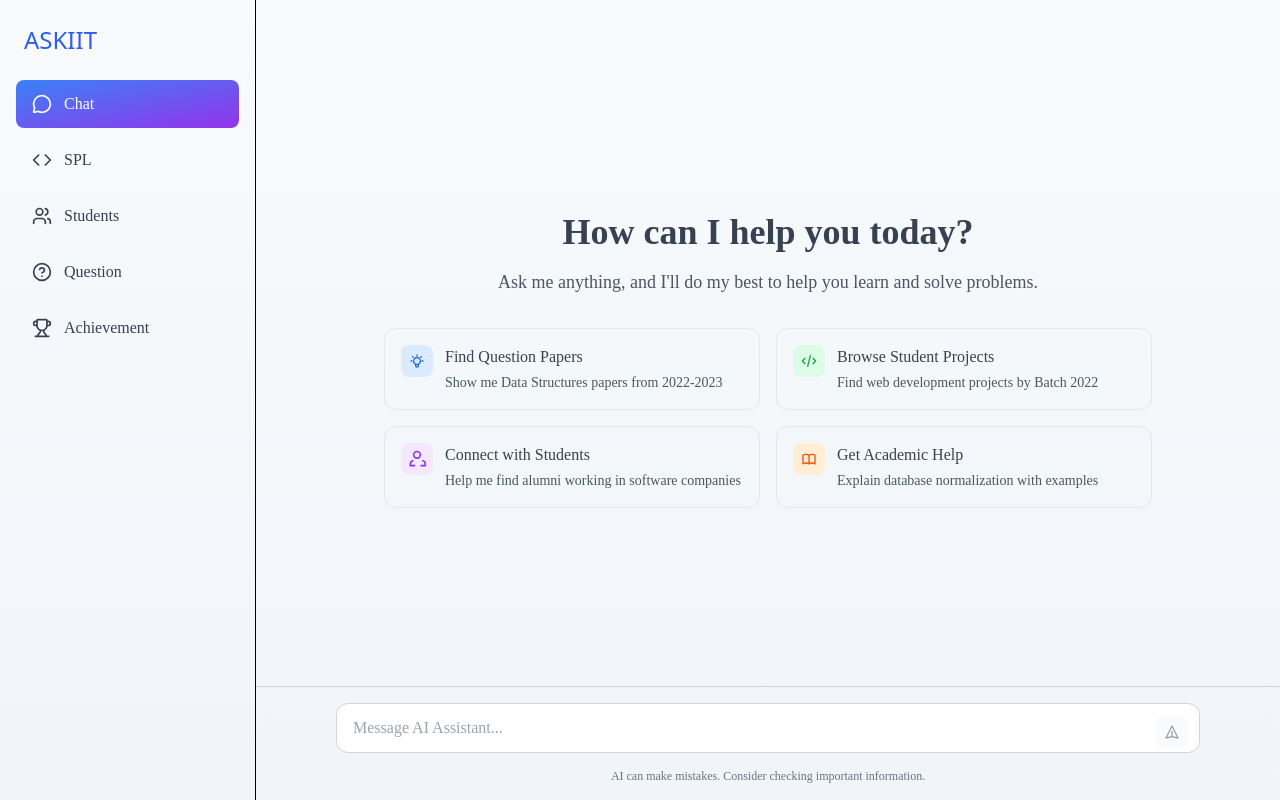
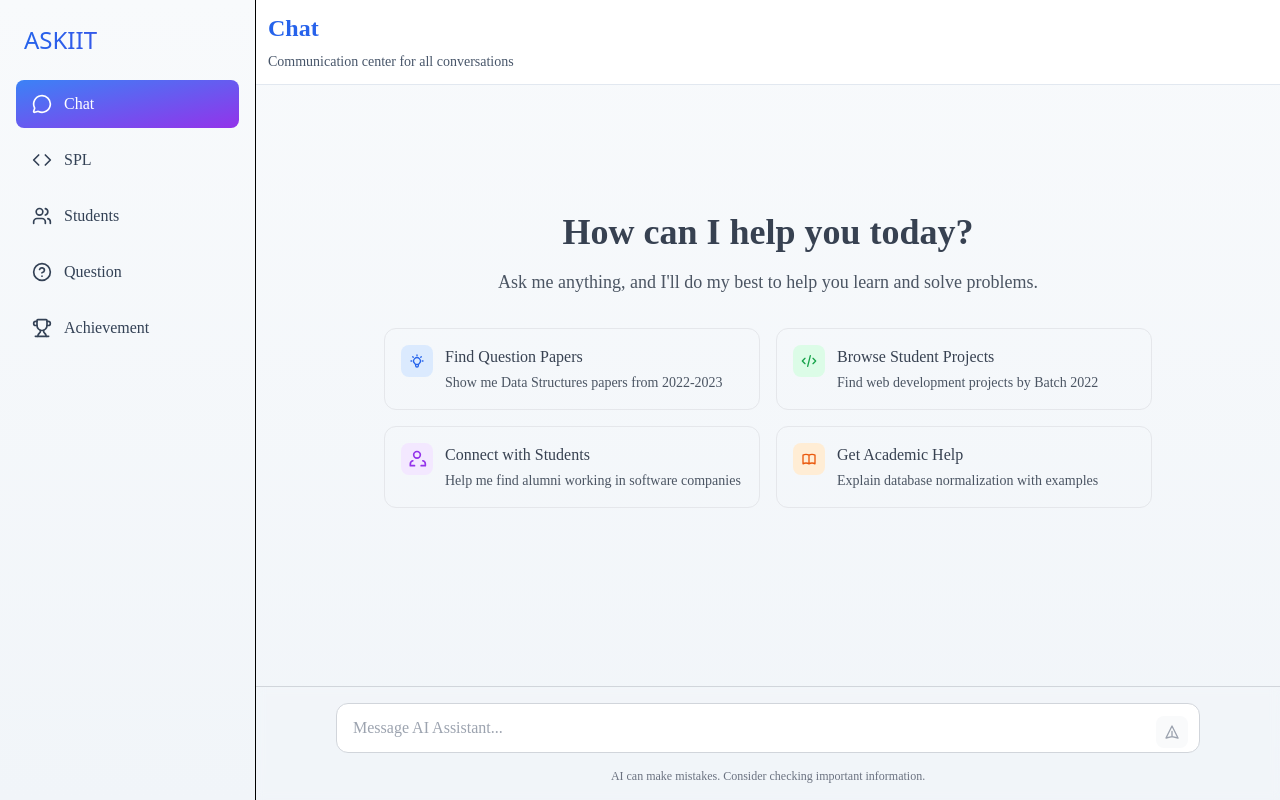
Before and after one commit to archmage-24/askiit, a Next.js app in the folder client/: page /chat in a window 1280 px wide. Built offline with nearby package versions, Linux system fonts and the light colour scheme; a web font is replaced by a local one.

Commit message:
feat: integrate header components

```diff
--- a/client/src/app/chat/layout.tsx
+++ b/client/src/app/chat/layout.tsx
@@ -13,6 +13,11 @@ const Layout: React.FC<LayoutProps> = ({ children }) => {
 
         {/* Main content area */}
         <main className="flex-1">
+          {/* Header */}
+          <header className="bg-white border-b border-slate-200 p-3 fixed top-0 left-64 right-0">
+            <h1 className="text-2xl font-bold font-sans text-slate-800 bg-gradient-to-r from-blue-600 to-indigo-600 bg-clip-text text-transparent">Chat</h1>
+            <p className="text-sm text-slate-600 mt-2">Communication center for all conversations</p>
+          </header>
           {/* Page Content */}
           {children}
         </main>
```
